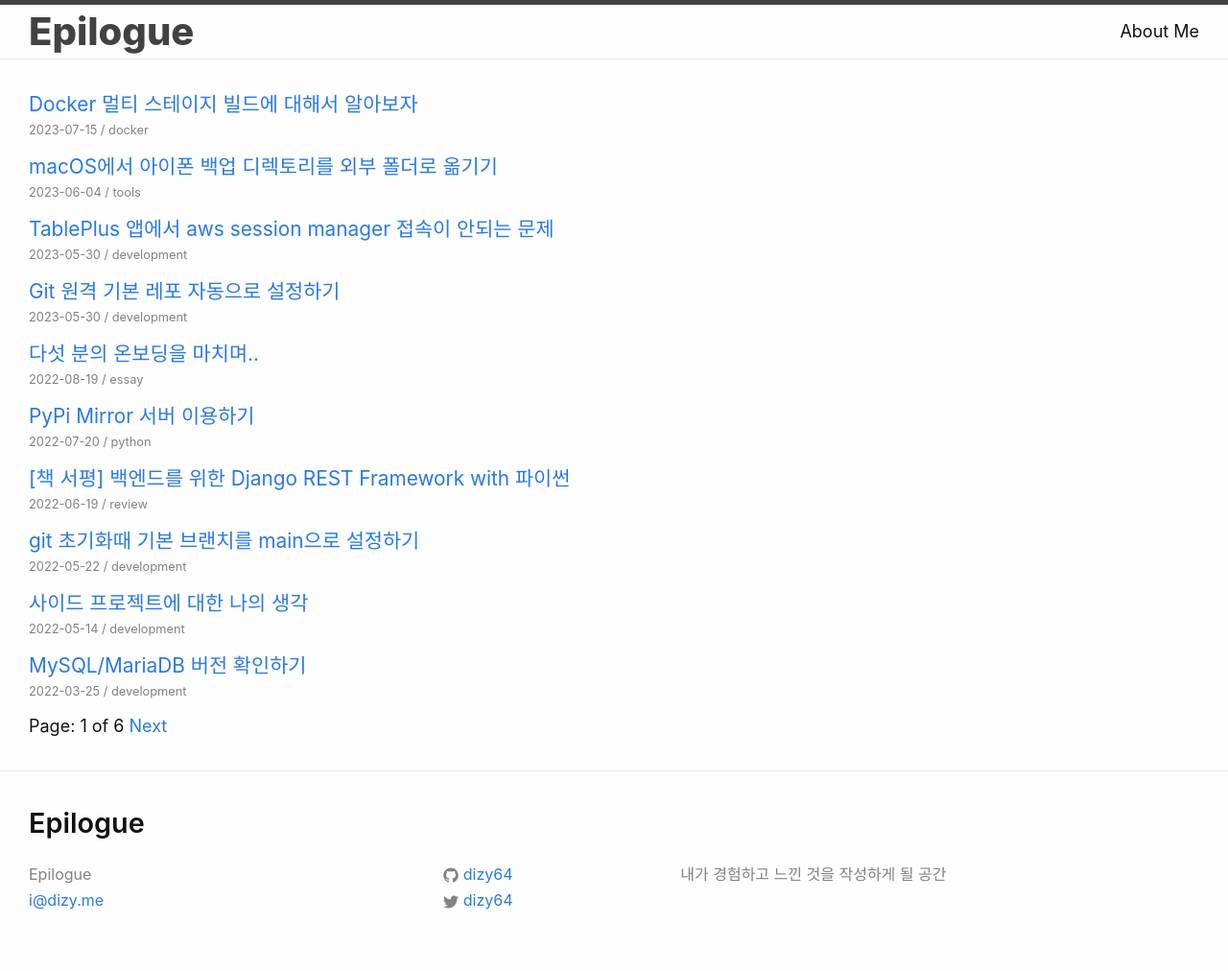
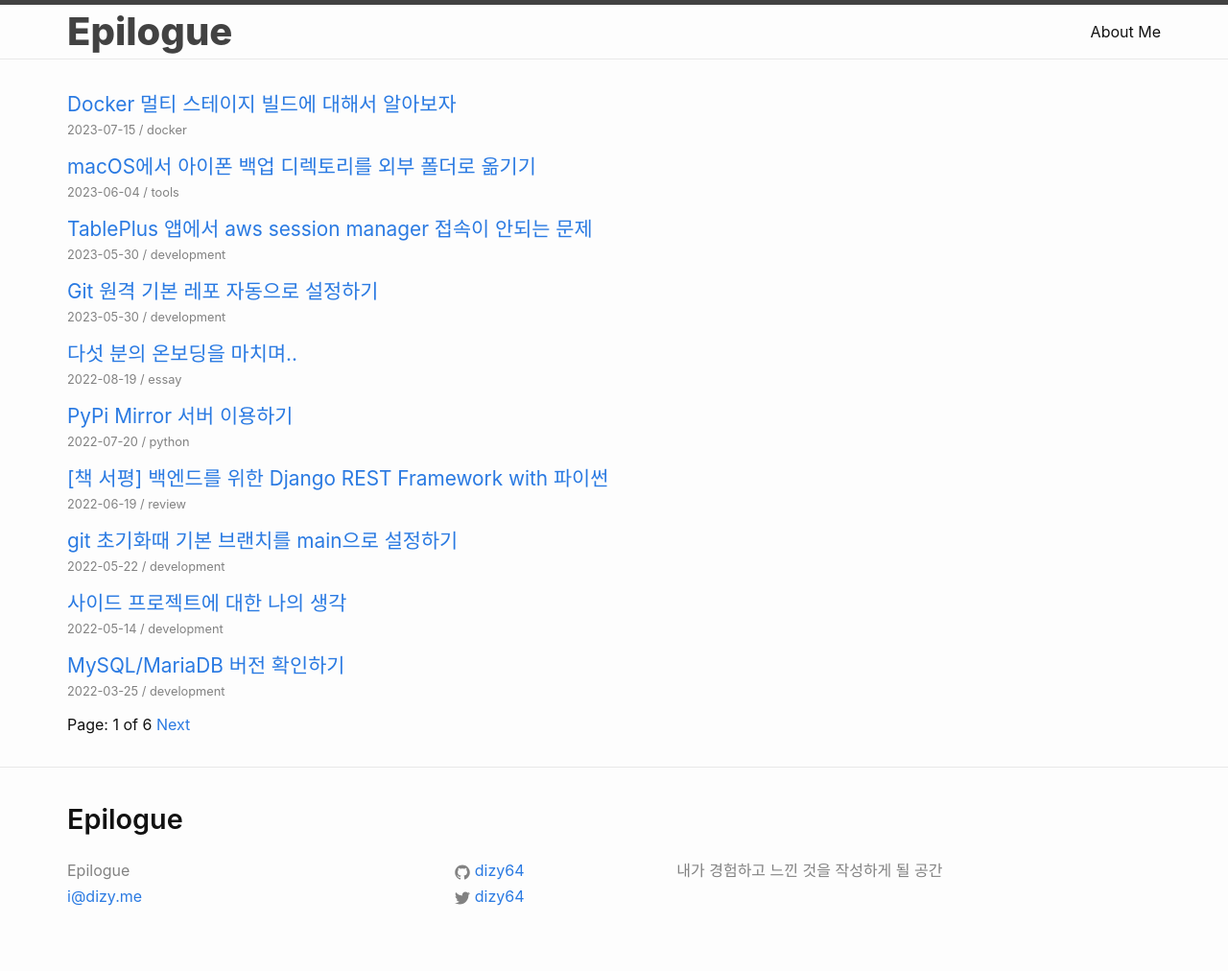
Before and after one commit to dizy64/dizy64.github.io, a Jekyll site: the page built from index.html, in a window 1280 px wide. Shown: the whole page at 96% size. Built offline with Jekyll 4.4.1, drawn with Linux system fonts in a browser that asks for light colours; some web fonts are replaced; the list of posts is cut into pages by our own code.

Commit message:
레이아웃을 조정하다
- 좌우 여백이 너무 넓은 느낌이어서 1200px 까지로 제한
- 폰트 사이즈 재조정

```diff
--- a/_sass/_layout.scss
+++ b/_sass/_layout.scss
@@ -230,10 +230,7 @@
 }
 
 .post-title {
-  @include media-query($on-palm) {
-    font-size: 1.3rem;
-  }
-  font-size: 2rem;
+  font-size: 1.6rem;
   line-height: 1.5;
   font-weight: $header-font-weight;
   word-break: keep-all;
--- a/css/main.scss
+++ b/css/main.scss
@@ -8,7 +8,7 @@ $header-font-family: Pretendard, -apple-system, BlinkMacSystemFont, system-ui, R
 $base-font-family: Pretendard, -apple-system, BlinkMacSystemFont, system-ui, Roboto, 'Helvetica Neue', 'Segoe UI', 'Apple SD Gothic Neo', 'Noto Sans KR', 'Malgun Gothic', 'Apple Color Emoji', 'Segoe UI Emoji', 'Segoe UI Symbol', sans-serif;
 
 $base-code-font-family: "Fira Code", monospace;
-$base-font-size:   18px;
+$base-font-size:   16px;
 $base-mobile-font-size: 16px;
 $base-font-weight: 400;
 $header-font-weight: 600;
@@ -26,7 +26,7 @@ $grey-color-light: lighten($grey-color, 40%);
 $grey-color-dark:  darken($grey-color, 25%);
 
 // Width of the content area
-$content-width:    1600px;
+$content-width:    1200px;
 
 $on-palm:          600px;
 $on-laptop:        1200px;
```
